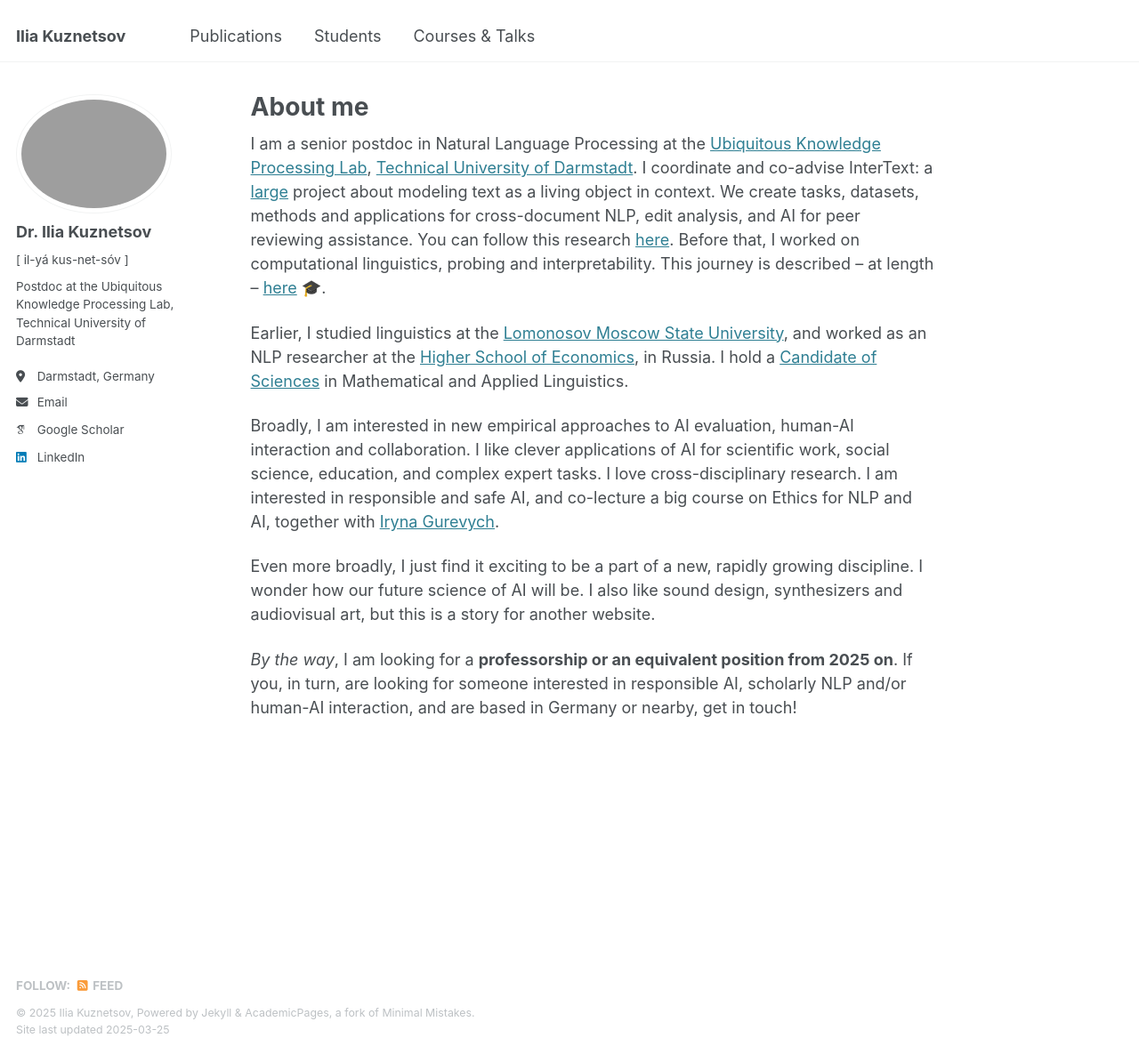
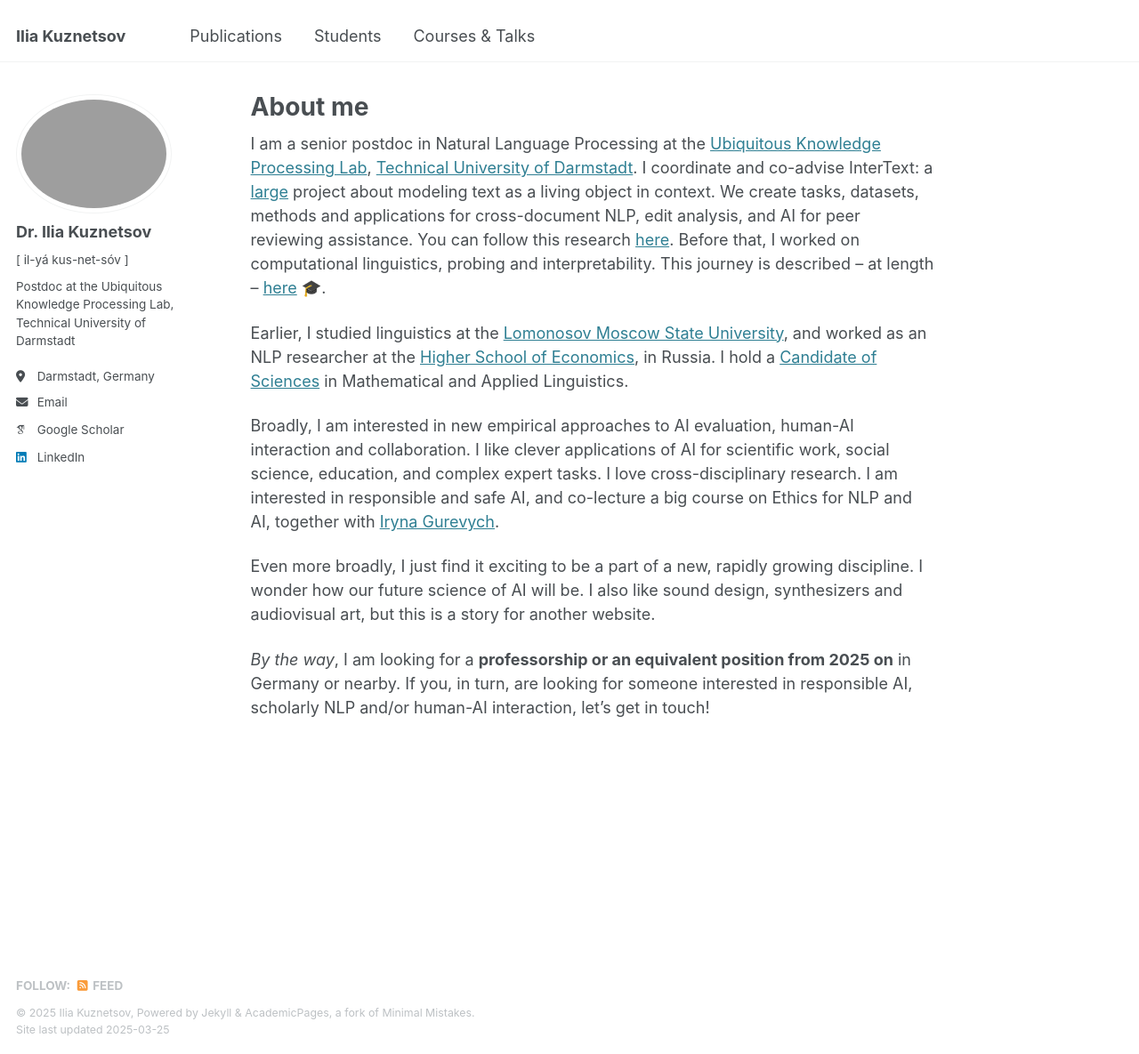
Before and after one commit to iokuznetsov/iokuznetsov.github.io, a Jekyll site: the page built from _pages/about.md, in a window 1280 px wide and 1185 px high. Shown: the whole window at 89% size. Built offline with Jekyll 4.4.1, drawn with Linux system fonts in a browser that asks for light colours; some web fonts are replaced.

Commit message:
Update about.md

```diff
--- a/_pages/about.md
+++ b/_pages/about.md
@@ -20,6 +20,6 @@ Broadly, I am interested in new empirical approaches to AI evaluation, human-AI
 
 Even more broadly, I just find it exciting to be a part of a new, rapidly growing discipline. I wonder how our future science of AI will be. I also like sound design, synthesizers and audiovisual art, but this is a story for another website.
 
-_By the way_, I am looking for a **professorship or an equivalent position from 2025 on**. If you, in turn, are looking for someone interested in responsible AI, scholarly NLP and/or human-AI interaction, and are based in Germany or nearby, get in touch!
+_By the way_, I am looking for a **professorship or an equivalent position from 2025 on** in Germany or nearby. If you, in turn, are looking for someone interested in responsible AI, scholarly NLP and/or human-AI interaction, let's get in touch!
 
 {% include base_path %}
```
